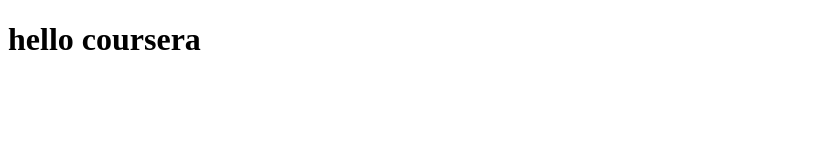
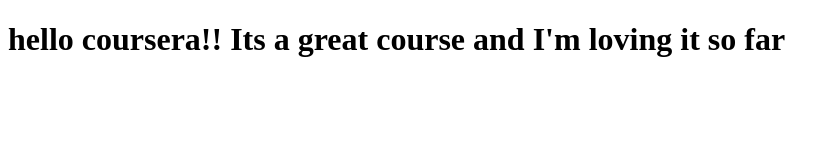
Before and after one commit to tabassumarony/Coursera-test, a plain HTML site: page site/index.html in a window 1280 px wide. Shown: the whole page, without its empty margins (0-839 px from the left). Drawn offline with Linux system fonts and the light colour scheme.

Commit message:
small change on 1st page.

```diff
--- a/site/index.html
+++ b/site/index.html
@@ -4,6 +4,6 @@
 	<title>hello coursera </title>
 </head>
 <body>
-<h1>hello coursera</h1>
+<h1>hello coursera!! Its a great course and I'm loving it so far</h1>
 </body>
 </html>
```
